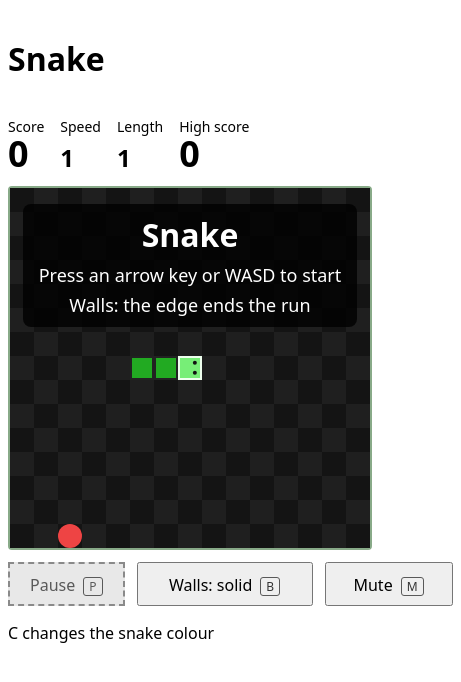
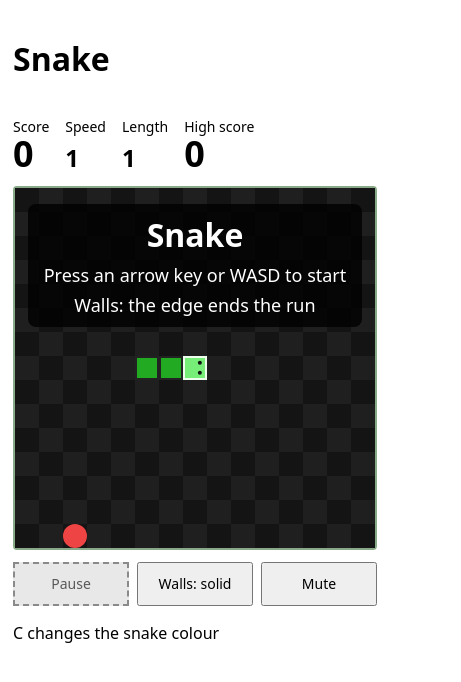
Before and after one commit to mariusachim/awesomeProject1, a React (Vite) app: page / in a window 390 px wide. Shown: the top 682 px of the page, 461 px wide, since content can reach past the window. Built offline with nearby package versions, Linux system fonts and the light colour scheme.

Commit message:
fix(#252): fit the control row on phones

```diff
--- a/src/index.css
+++ b/src/index.css
@@ -81,6 +81,16 @@ button:disabled kbd {
   .controls {
     order: 1;
     margin: 12px 0 0;
+    width: 100%;
+    gap: 8px;
+  }
+
+  /* Equal shares of the row: fits from 320px and the label swaps cannot move a button. */
+  .controls button {
+    flex: 1 1 0;
+    min-width: 0;
+    padding: 10px 4px;
+    font-size: 0.875rem;
   }
 
   .help,
@@ -322,6 +332,13 @@ button:focus-visible {
   display: none;
 }
 
+/* A narrow non-touch window: the key hints would crowd the labels. */
+@media (max-width: 420px) {
+  kbd {
+    display: none;
+  }
+}
+
 @media (pointer: coarse) {
   .hint-keys,
   kbd {
```
